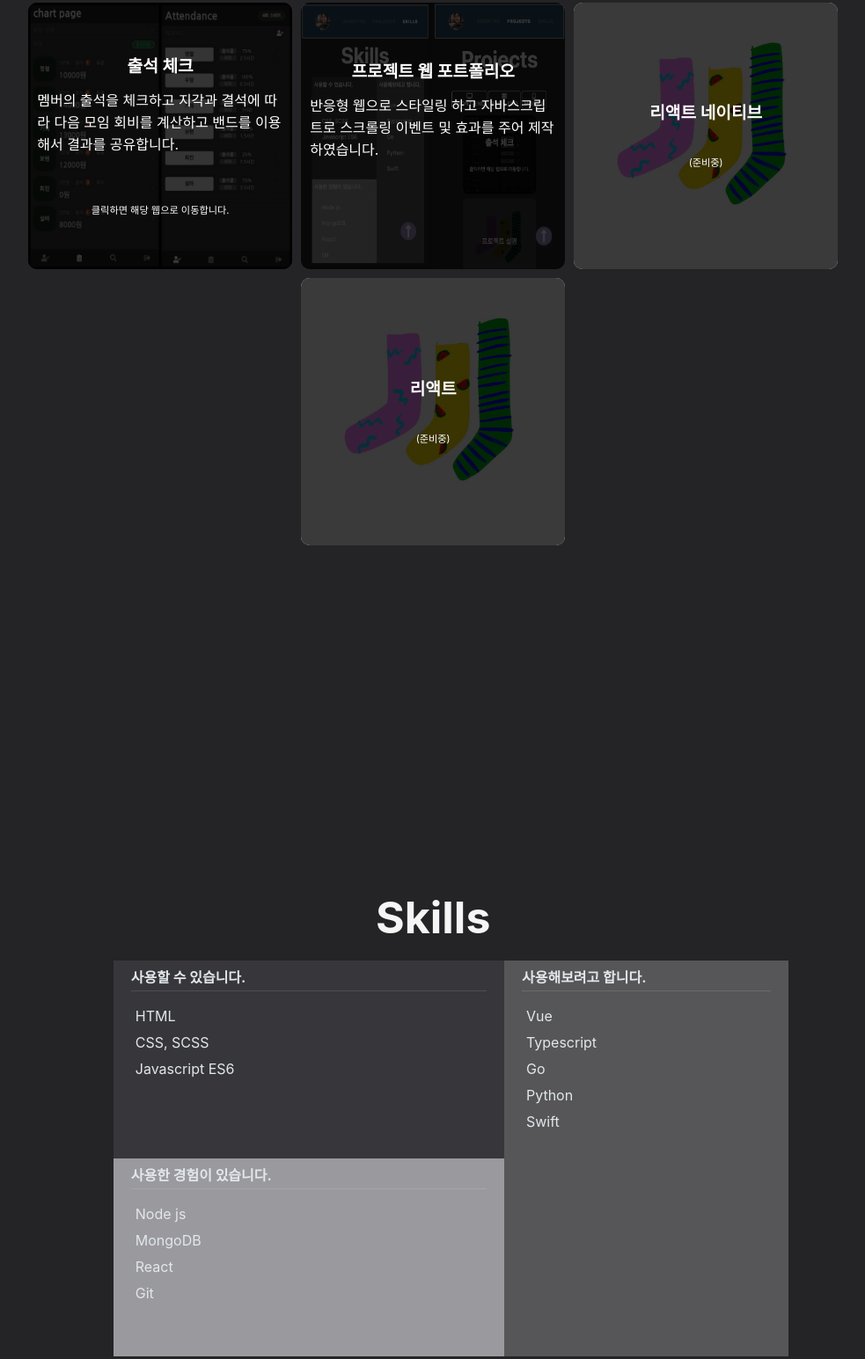
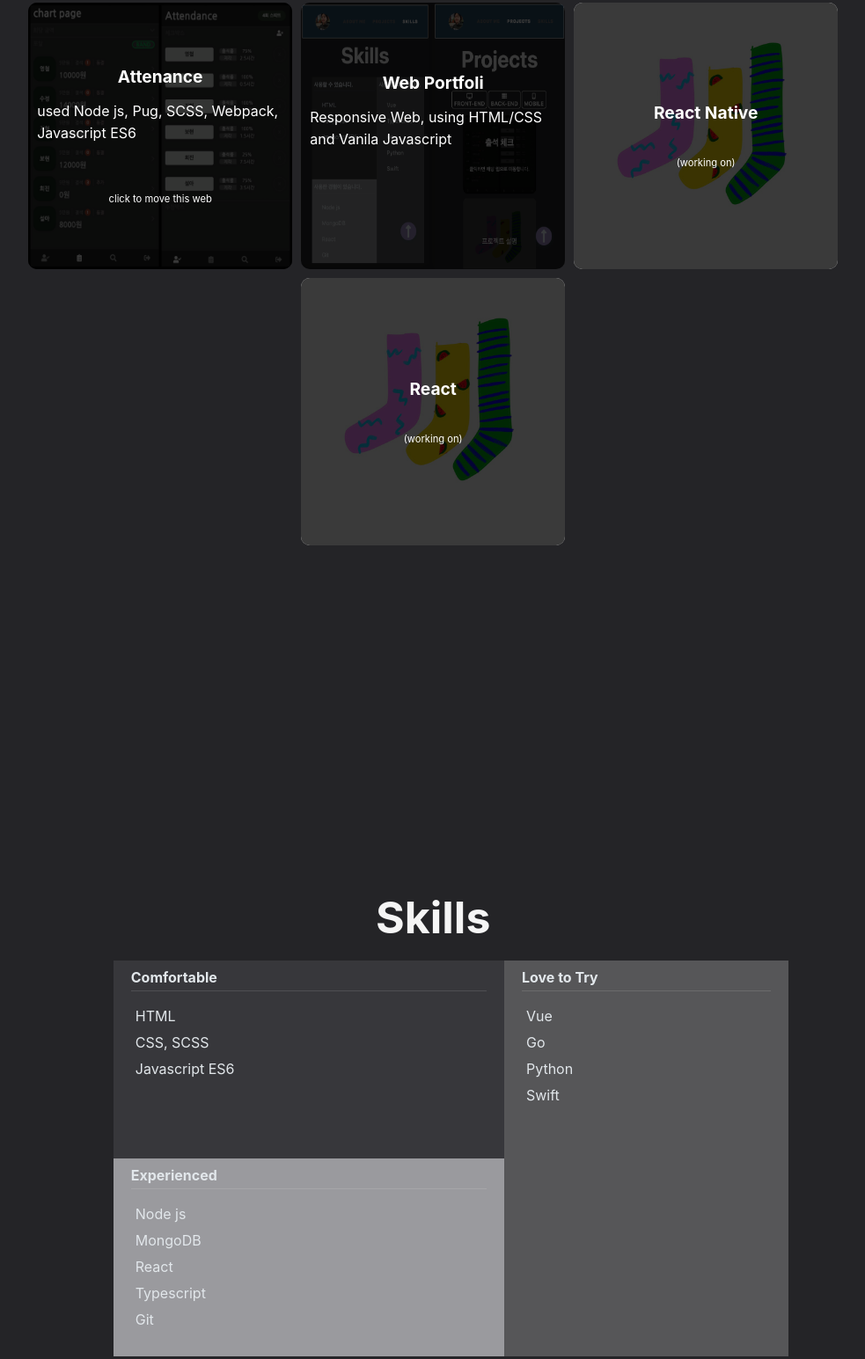
Before and after one commit to soojene/web-delveloper-portfolio, a plain HTML site: page index.html in a window 1280 px wide. Shown: the part 1135-2680 px from the top of the page at 88% size, without its empty margins (273-1256 px from the left). Drawn offline with Linux system fonts and the light colour scheme.

Commit message:
Update index.html

```diff
--- a/index.html
+++ b/index.html
@@ -40,13 +40,16 @@
             <div class="mainContent" id="AboutMe">
                 <div class="mainContent__aboutMeBox">
                     <div class="description">
-                        프론트엔드 개발자
+                        Front-End Developer
                     </div>
                     <div class="description">
-                        김수진입니다.
+                        SUJIN KIM
                     </div>
                     <div class="description">
                         <div>
+                            Welcome To My Web
+                        </div>
+                        <!-- <div>
                             안녕하세요.
                         </div>
                         <div>
@@ -57,7 +60,7 @@
                         </div>
                         <div>
                             많은 사람의 소통를 위한 매개체로 편리하고 간결한 애플리케이션을 개발하고 싶습니다.
-                        </div>
+                        </div>  -->
                     </div>
                 </div>
             </div>
@@ -84,31 +87,33 @@
                         <div class="projects__items attendanceProject"  data-type="back-end">
                             <img src="img/attend.png">
                             <div class="projects__description">
-                                <h4>출석 체크</h4>
-                                <p>멤버의 출석을 체크하고 지각과 결석에 따라 다음 모임 회비를 계산하고 밴드를 이용해서 결과를 공유합니다.</p>
-                                <h4>클릭하면 해당 웹으로 이동합니다.</h4>
+                                <h4>Attenance</h4>
+                                <p>used Node js, Pug, SCSS, Webpack, Javascript ES6</p>
+                                <!-- <p>멤버의 출석을 체크하고 지각과 결석에 따라 다음 모임 회비를 계산하고 밴드를 이용해서 결과를 공유합니다.</p> -->
+                                <h4>click to move this web</h4>
                             </div>
                         </div>
                         <div class="projects__items" data-type="front-end">
                             <img src="img/webportfoli.png">
                             <div class="projects__description">
-                                <h4>프로젝트 웹 포트폴리오</h4>
-                                <p>반응형 웹으로 스타일링 하고 자바스크립트로 스크롤링 이벤트 및 효과를 주어 제작하였습니다.</p>
+                                <h4>Web Portfoli</h4>
+                                <p>Responsive Web, using HTML/CSS and Vanila Javascript</p>
+                                <!-- <p>반응형 웹으로 스타일링 하고 자바스크립트로 스크롤링 이벤트 및 효과를 주어 제작하였습니다.</p> -->
                                 <h4></h4>
                             </div>
                         </div>
                         <div class="projects__items" data-type="mobile">
                             <img src="img/projectimgs.jpeg">
                             <div class="projects__description">
-                                <h4>리액트 네이티브</h4>
-                                <h4>(준비중)</h4>
+                                <h4>React Native</h4>
+                                <h4>(working on)</h4>
                             </div>
                         </div>
                         <div class="projects__items" data-type="front-end">
                             <img src="img/projectimgs.jpeg">
                             <div class="projects__description">
-                                <h4>리액트</h4>
-                                <h4>(준비중)</h4>
+                                <h4>React</h4>
+                                <h4>(working on)</h4>
                             </div>
                         </div>
 
@@ -121,10 +126,9 @@
                 </div>
                 <div class="mainContent__skillsBox">
                     <div class="trySkill">
-                        <div class="skillTitle">사용해보려고 합니다.</div>
+                        <div class="skillTitle">Love to Try</div>
                         <ul>
                             <li>Vue</li>
-                            <li>Typescript</li>
                             <li>Go</li>
                             <li>Python</li>
                             <li>Swift</li>
@@ -132,18 +136,19 @@
 
                     </div>
                     <div class="mainSkill">
-                        <div class="skillTitle">사용할 수 있습니다.</div>
+                        <div class="skillTitle">Comfortable</div>
                         <ul>
                             <li>HTML</li>
                             <li>CSS, SCSS</li>
                             <li>Javascript ES6</li>
                         </ul>
                         <div class="experienceSkill">
-                            <div class="skillTitle">사용한 경험이 있습니다.</div>
+                            <div class="skillTitle">Experienced</div>
                             <ul>
                                 <li>Node js</li>
                                 <li>MongoDB</li>
                                 <li>React</li>
+                                <li>Typescript</li>
                                 <li>Git</li>
                             </ul>
                         </div>
```
